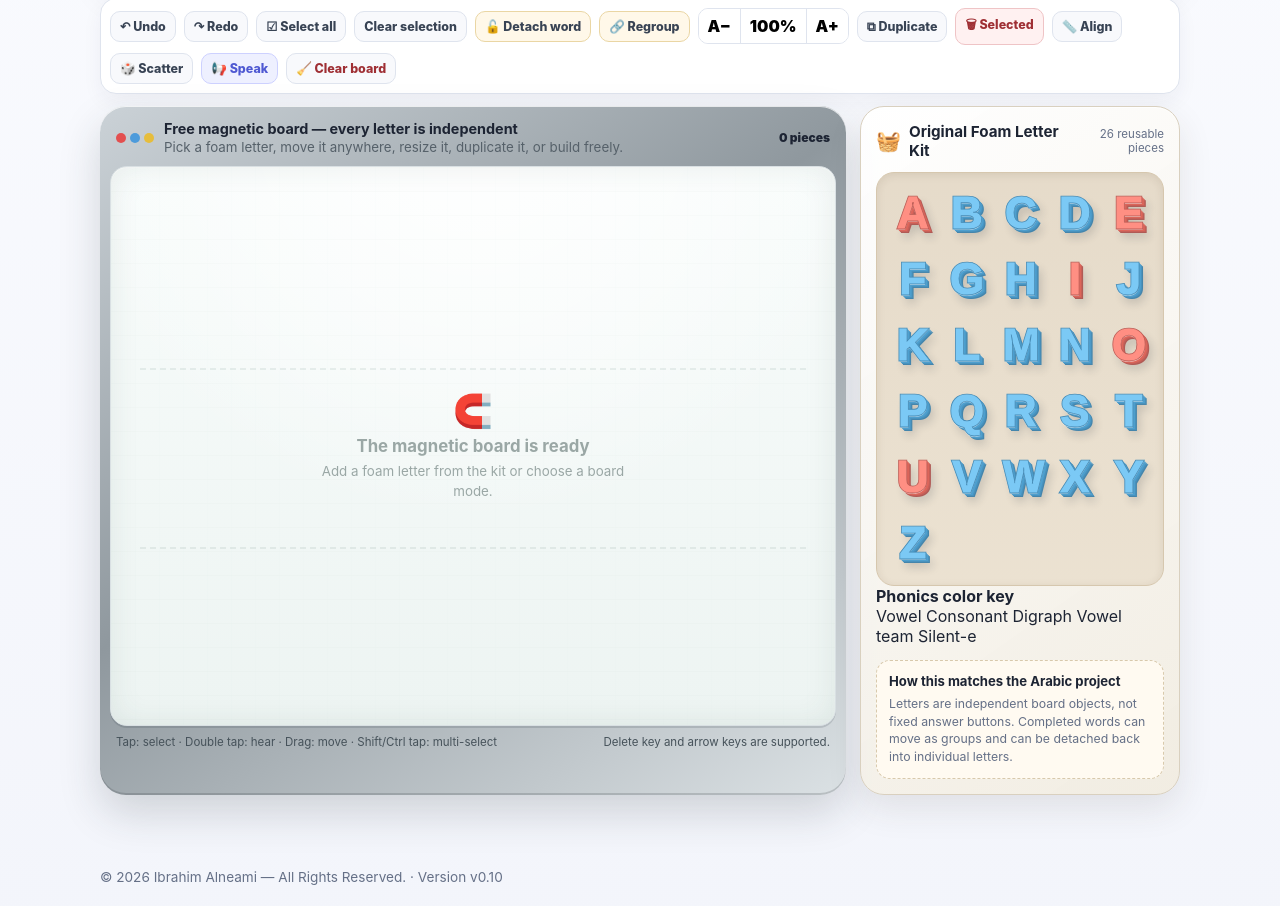
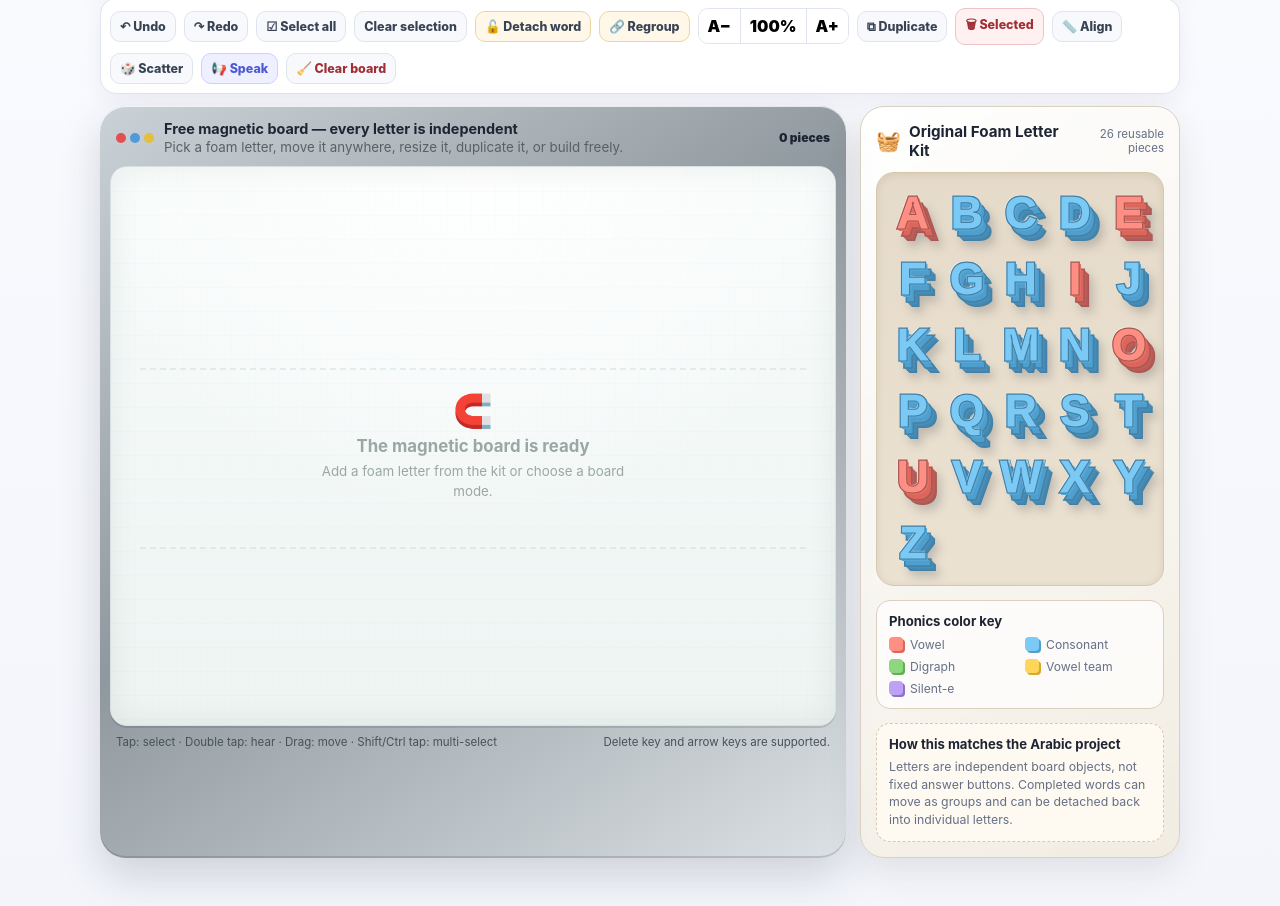
Before and after one commit to ibr7h/english-language-lab-exercise-engine, a plain HTML site: page index.html in a window 1280 px wide. Shown: the part 471-1377 px from the top of the page. Drawn offline with Linux system fonts and the light colour scheme; a web font is replaced by a local one.

Commit message:
style: add semantic phonics legend and realistic layered foam extrusion

```diff
--- a/styles.css
+++ b/styles.css
@@ -1681,3 +1681,113 @@ textarea {
 .font-family-comic-neue { font-family:"Comic Neue", cursive; }
 .font-family-patrick-hand { font-family:"Patrick Hand", cursive; }
 .font-family-schoolbell { font-family:"Schoolbell", cursive; }
+
+
+/* v0.10 semantic phonics colors + layered foam extrusion */
+.english-color-legend {
+  margin-top: 14px;
+  padding: 12px;
+  border: 1px solid #d9d0bf;
+  border-radius: 14px;
+  background: rgba(255,255,255,.72);
+}
+.english-color-legend > strong {
+  display:block;
+  margin-bottom:8px;
+  font-size:.82rem;
+}
+.english-color-legend-grid {
+  display:grid;
+  grid-template-columns:repeat(2,minmax(0,1fr));
+  gap:7px 10px;
+  font-size:.76rem;
+  color:var(--ink-soft);
+}
+.english-color-legend-grid span {
+  display:flex;
+  align-items:center;
+  gap:7px;
+}
+.legend-dot {
+  --foam-face:#7bc9f5;
+  width:14px;
+  height:14px;
+  border-radius:4px;
+  display:inline-block;
+  background:var(--foam-face);
+  box-shadow:2px 2px 0 var(--foam-edge,#4e9fce);
+}
+.legend-dot.foam-coral { --foam-face:#ff8f83; --foam-edge:#dc665b; }
+.legend-dot.foam-blue { --foam-face:#7bc9f5; --foam-edge:#4e9fce; }
+.legend-dot.foam-green { --foam-face:#8fd681; --foam-edge:#62ad58; }
+.legend-dot.foam-yellow { --foam-face:#ffd65a; --foam-edge:#d7aa2e; }
+.legend-dot.foam-purple { --foam-face:#bca1f4; --foam-edge:#8c70ce; }
+
+.foam-tray-letter,
+.free-foam-piece {
+  position:relative;
+  color:transparent !important;
+  -webkit-text-fill-color:transparent !important;
+  text-shadow:none !important;
+  overflow:visible !important;
+}
+
+.foam-tray-letter::before,
+.free-foam-piece::before,
+.foam-tray-letter::after,
+.free-foam-piece::after {
+  content:attr(data-glyph) !important;
+  display:grid !important;
+  place-items:center;
+  position:absolute;
+  inset:0;
+  pointer-events:none;
+  font:inherit;
+  line-height:1;
+}
+
+.foam-tray-letter::before,
+.free-foam-piece::before {
+  z-index:0;
+  color:var(--foam-edge) !important;
+  -webkit-text-fill-color:var(--foam-edge) !important;
+  -webkit-text-stroke:1.6px color-mix(in srgb,var(--foam-edge) 72%,#263241);
+  transform:translate(5px,7px);
+  text-shadow:
+    1px 1px 0 color-mix(in srgb,var(--foam-edge) 88%,#263241),
+    2px 2px 0 color-mix(in srgb,var(--foam-edge) 84%,#263241),
+    3px 3px 0 color-mix(in srgb,var(--foam-edge) 80%,#263241),
+    4px 4px 0 color-mix(in srgb,var(--foam-edge) 76%,#263241),
+    5px 5px 0 color-mix(in srgb,var(--foam-edge) 72%,#263241);
+  filter:drop-shadow(4px 6px 5px rgba(30,40,55,.20));
+}
+
+.foam-tray-letter::after,
+.free-foam-piece::after {
+  z-index:1;
+  color:var(--foam-face) !important;
+  -webkit-text-fill-color:var(--foam-face) !important;
+  -webkit-text-stroke:1.15px color-mix(in srgb,var(--foam-edge) 70%,#263241);
+  text-shadow:
+    -1px -1px 0 rgba(255,255,255,.50),
+    0 -2px 0 rgba(255,255,255,.12),
+    1px 1px 0 color-mix(in srgb,var(--foam-edge) 72%,var(--foam-face)),
+    2px 2px 0 color-mix(in srgb,var(--foam-edge) 82%,var(--foam-face));
+}
+
+.free-foam-piece.is-dragging::before {
+  transform:translate(7px,10px);
+  filter:drop-shadow(7px 10px 7px rgba(30,40,55,.25));
+}
+
+.foam-tray-letter:active::before {
+  transform:translate(3px,4px);
+}
+
+.foam-tray-letter:active::after {
+  transform:translate(1px,2px);
+}
+
+/* Semantic meanings:
+   coral = vowel, blue = consonant, green = digraph,
+   yellow = vowel team, purple = silent-e */
```
